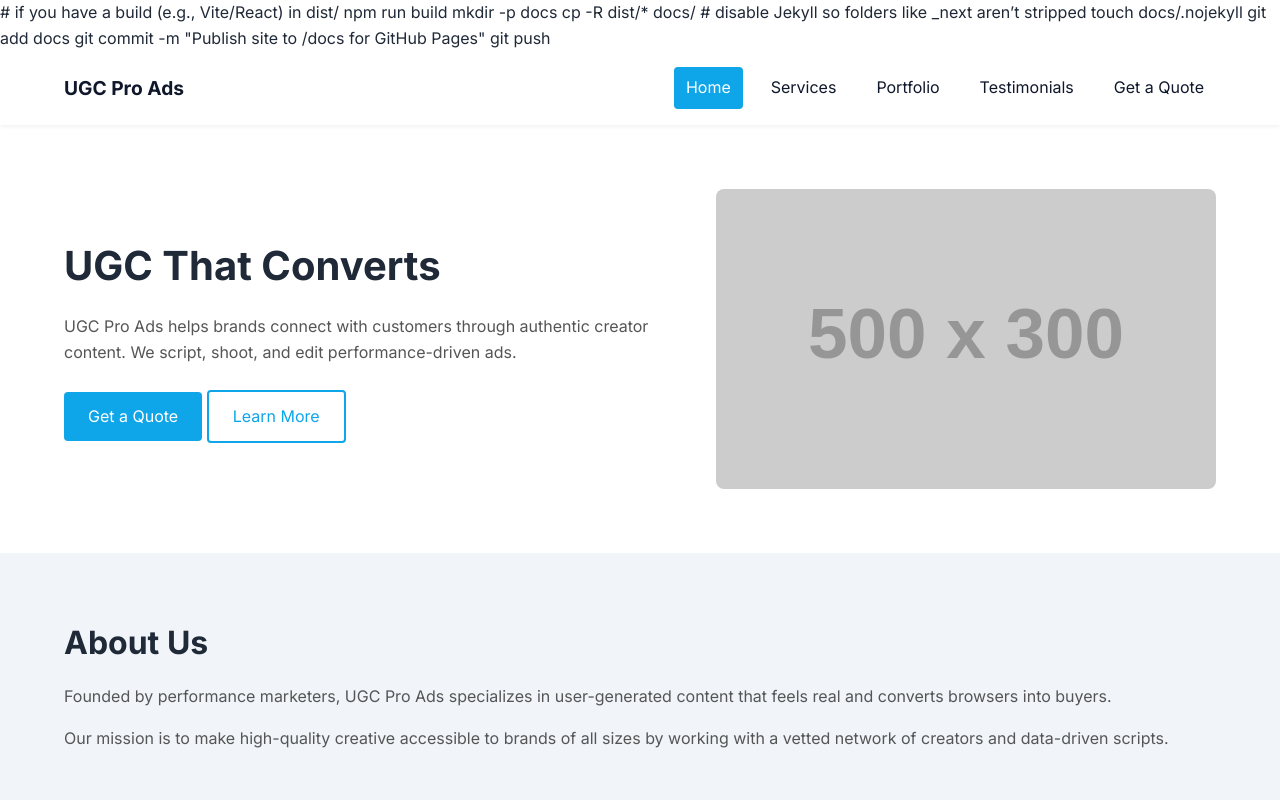
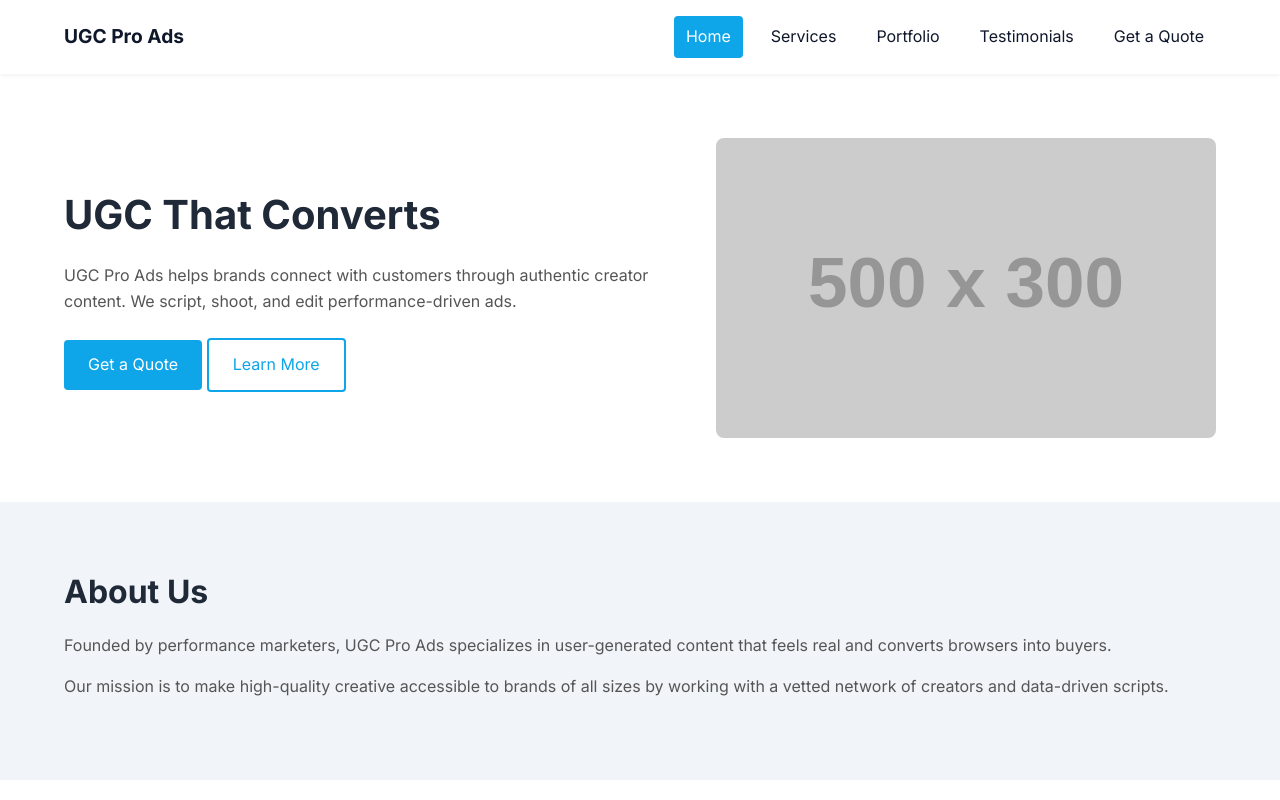
Before and after one commit to victournila08-maker/UGCPROADS, a plain HTML site: page index.html in a window 1280 px wide. Shown: the top 800 px of the page. Drawn offline with Linux system fonts and the light colour scheme; placeholder pictures from the web are drawn by us.

Commit message:
Update index.html

```diff
--- a/index.html
+++ b/index.html
@@ -1,13 +1,4 @@
-<note># if you have a build (e.g., Vite/React) in dist/
-npm run build
-mkdir -p docs
-cp -R dist/* docs/
-# disable Jekyll so folders like _next aren’t stripped
-touch docs/.nojekyll
-git add docs
-git commit -m "Publish site to /docs for GitHub Pages"
-git push
- </note>  <!DOCTYPE html>
+<!DOCTYPE html>
 <html lang="en">
 <head>
   <meta charset="UTF-8" />
```
